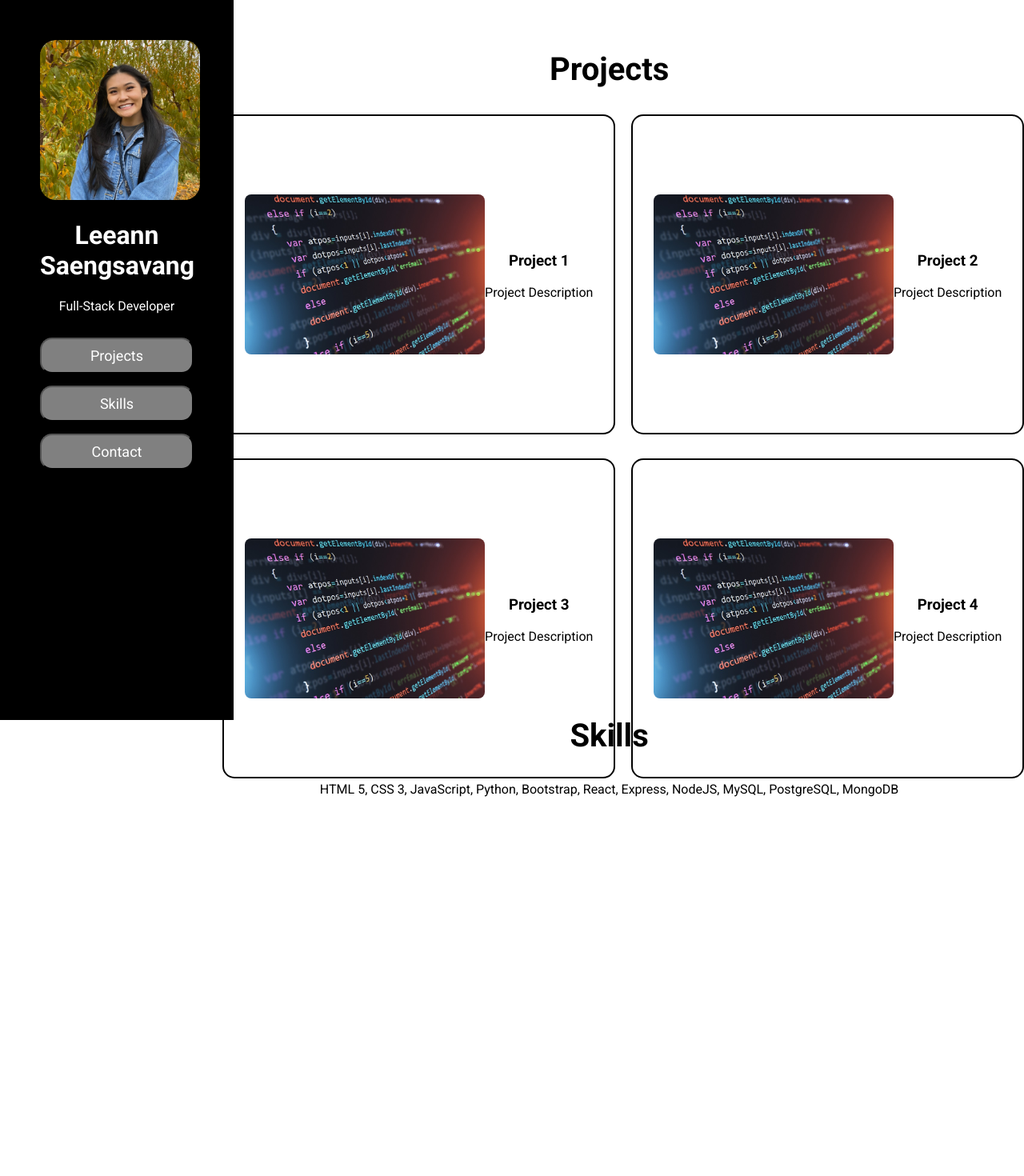
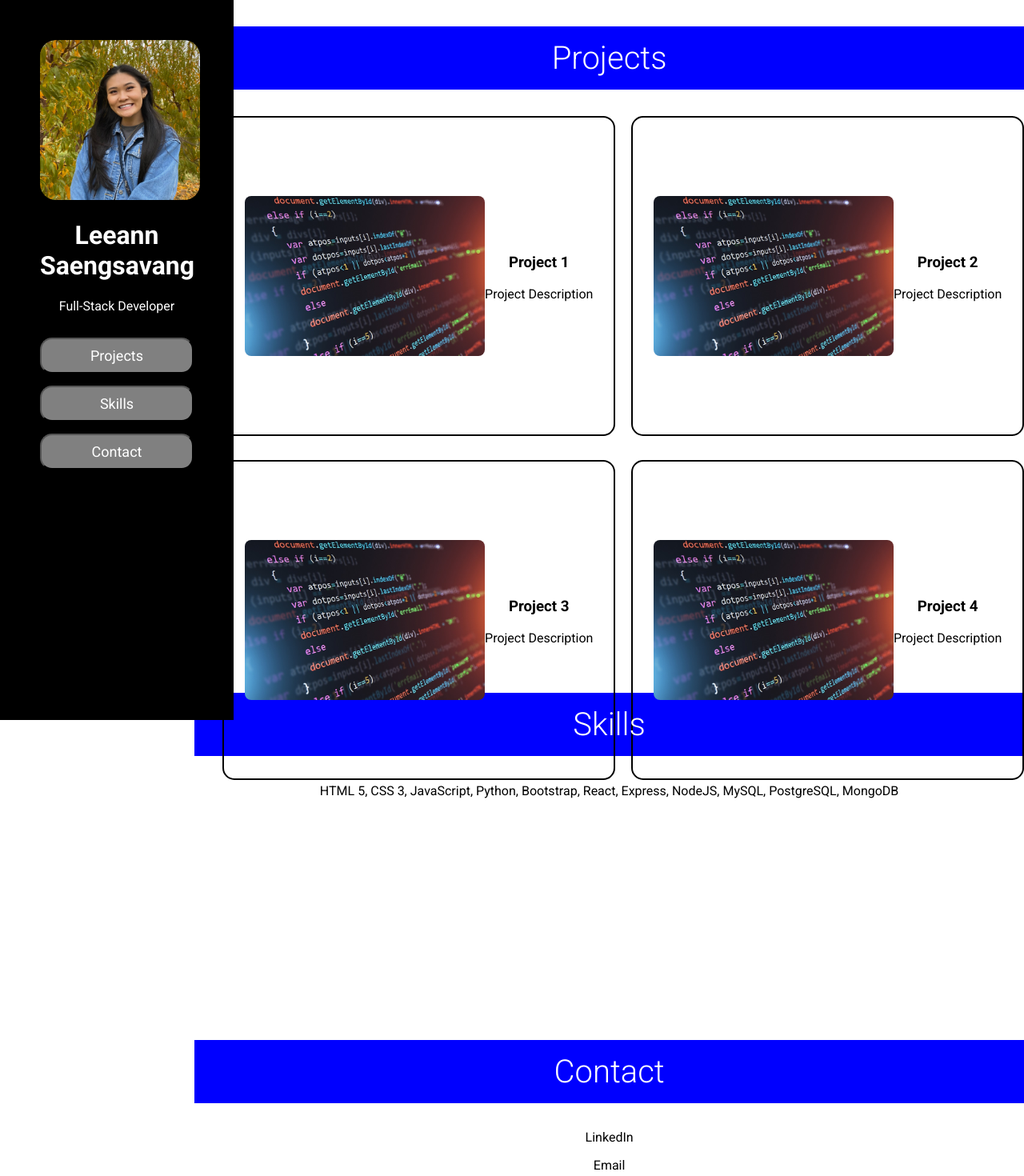
Before and after one commit to lsaengsavang/Portfolio, a React (Create React App) app: page / in a window 1280 px wide. Shown: the top 1470 px of the page at 80% size. Built offline with nearby package versions, Linux system fonts and the light colour scheme.

Commit message:
Page title CSS

```diff
--- a/src/App.css
+++ b/src/App.css
@@ -1,7 +1,6 @@
 .App {
   font-family: 'Roboto';
   margin-top: 0;
-
 }
 
 body {
@@ -13,3 +12,10 @@ body {
   margin-left: 19%;
   text-align: center;
 }
+
+.page-title {
+  background-color: blue;
+  padding: 16px;
+  color: white;
+  font-weight: 300;
+}
--- a/src/components/Contact.js
+++ b/src/components/Contact.js
@@ -4,7 +4,7 @@ import '../css/Contact.css'
 function Contact() {
   return (
     <div className='contact-container'>
-        <h2>Contact</h2>
+        <h2 className='page-title'>Contact</h2>
         <p>LinkedIn</p>
         <p>Email</p>
     </div>
--- a/src/components/Projects.js
+++ b/src/components/Projects.js
@@ -5,7 +5,7 @@ import samplecode from '../assets/samplecode.jpg'
 function Projects() {
   return (
     <div className="projects">
-        <h2>Projects</h2>
+        <h2 className='page-title'>Projects</h2>
         <div className='projects-container'>
           <div className='project-card'>
             <img src={samplecode} className='project-photo' alt='Project sneak peek'/>
--- a/src/components/Skills.js
+++ b/src/components/Skills.js
@@ -4,7 +4,7 @@ import '../css/Skills.css'
 function Skills() {
   return (
     <div className='skills-container'>
-      <h2>Skills</h2>
+      <h2 className='page-title'>Skills</h2>
       <p>HTML 5, CSS 3, JavaScript, Python, Bootstrap, React, Express, NodeJS, MySQL, PostgreSQL, MongoDB </p>
     </div>
   )
--- a/src/css/Skills.css
+++ b/src/css/Skills.css
@@ -1,4 +1,4 @@
 .skills-container {
-    height: 100vh;
+    height: 50vh;
     width: 100%;
 }
```
